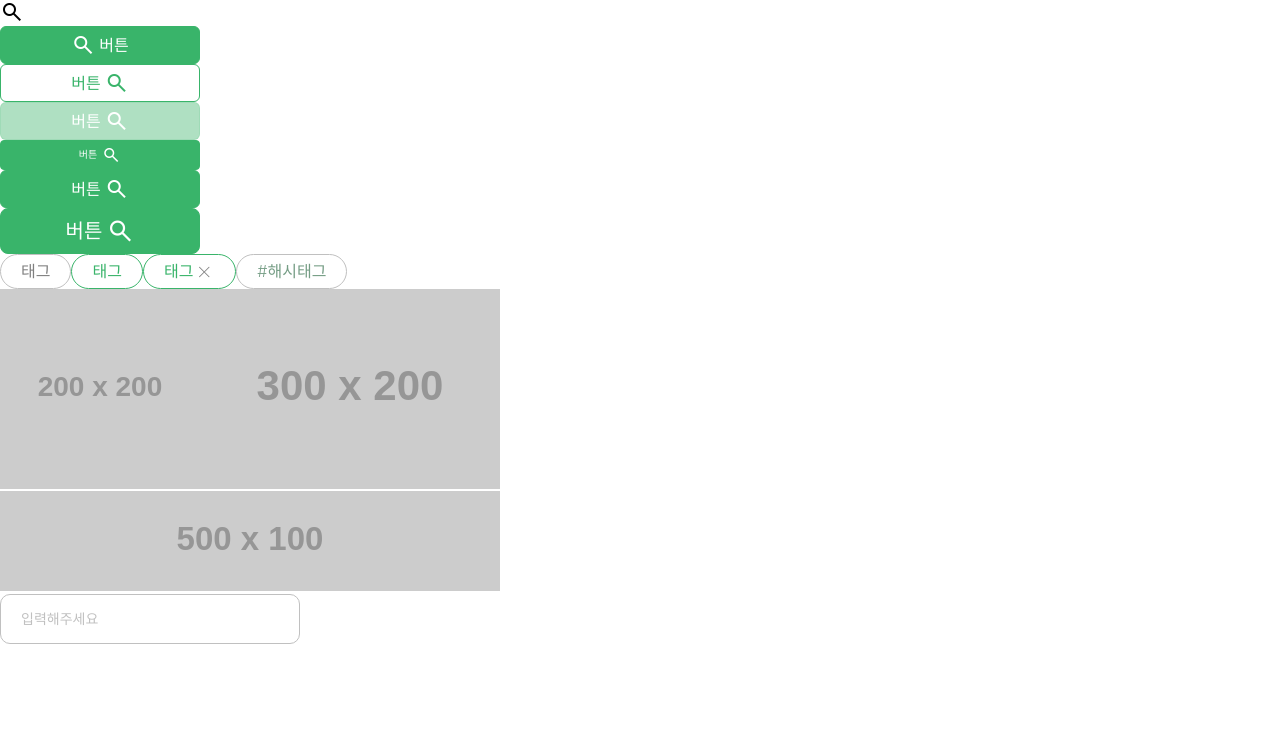
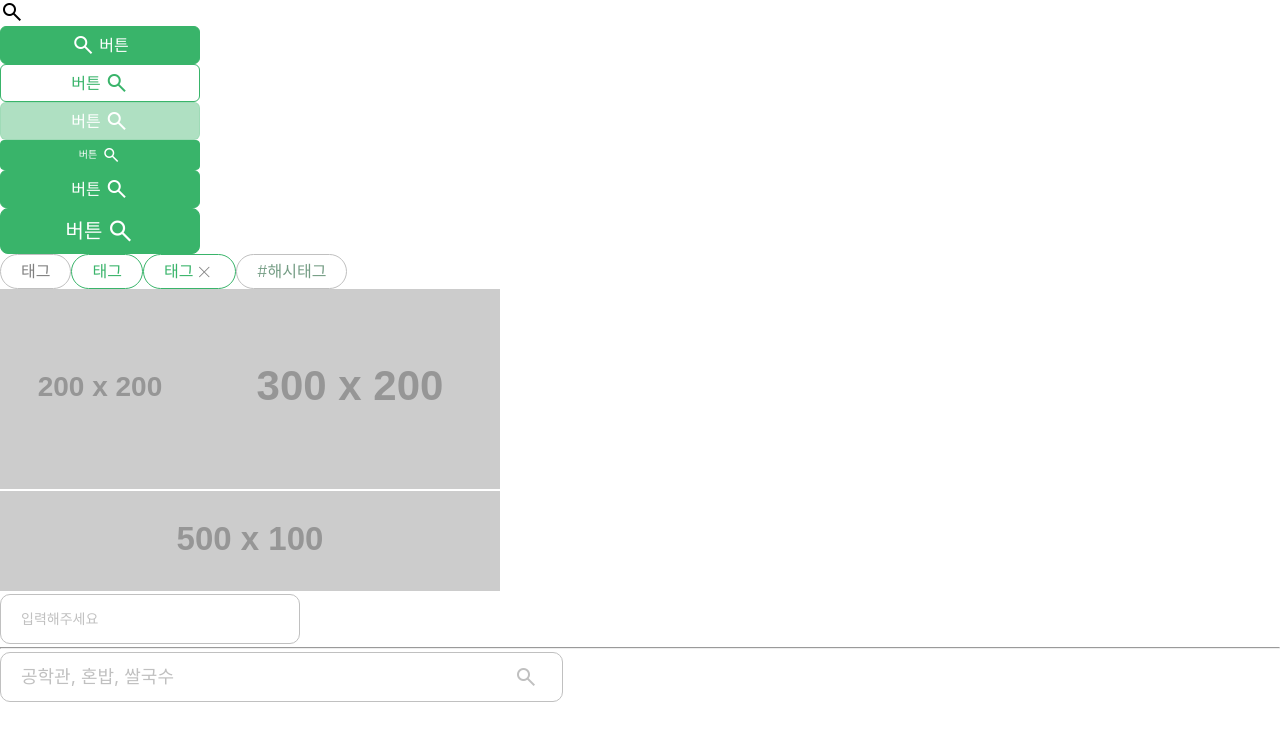
Before and after one commit to Team-EatKu/eatku-frontend, a React (Vite) app: page /dev/sample in a window 1280 px wide. Shown: the top 740 px of the page. Built offline with nearby package versions, Linux system fonts and the light colour scheme; a web font is replaced by a local one.

Commit message:
FEAT: Molecule: SearchBar 추가

```diff
--- a/src/common/component/atom/Icon/index.tsx
+++ b/src/common/component/atom/Icon/index.tsx
@@ -7,6 +7,7 @@ const Icon = ({
   icon,
   size = "2.4rem",
   color = Colors.Black,
+  onClick,
   className = "",
   customStyle = css``,
   ...props
@@ -15,6 +16,7 @@ const Icon = ({
     <IconContainer
       size={size}
       color={color}
+      onClick={onClick}
       className={`icon ${icon.name}-icon ${icon.className} ${className}`}
       customStyle={customStyle}
       {...props}
--- /dev/null
+++ b/src/common/component/molecule/SearchBar/index.tsx
@@ -0,0 +1,42 @@
+import { SearchBarProps } from "@typings/common/molecule.ts";
+import { SearchBarContainer } from "./styles.ts";
+import { Icon, Input } from "@atom/index.tsx";
+import { Colors, Icons } from "@styles";
+
+const SearchBar = ({
+  icon = Icons.search,
+  width = "56.3rem",
+  value,
+  onChange = () => {},
+  onClick = () => {},
+  placeholder = "",
+  className,
+  customStyle,
+  ...props
+}: SearchBarProps) => {
+  return (
+    <SearchBarContainer
+      width={width}
+      className={`search-bar ${className}`}
+      customStyle={customStyle}
+    >
+      <Input
+        className={"search-bar__input"}
+        fontSize={"1.8rem"}
+        value={value}
+        onChange={onChange}
+        placeholder={placeholder}
+        {...props}
+      />
+      <div className="icon-wrapper" onClick={onClick}>
+        <Icon
+          className={"search-bar__icon"}
+          icon={icon}
+          color={Colors.Silver}
+        />
+      </div>
+    </SearchBarContainer>
+  );
+};
+
+export default SearchBar;
--- /dev/null
+++ b/src/common/component/molecule/SearchBar/styles.ts
@@ -0,0 +1,35 @@
+import styled from "@emotion/styled";
+import { SearchBarContainerProps } from "@typings/common/molecule.ts";
+import { Colors, Generators } from "@styles";
+
+export const SearchBarContainer = styled.div<SearchBarContainerProps>`
+  position: relative;
+  width: ${(props) => props.width};
+  height: 5rem;
+  ${Generators.flexGenerator()};
+
+  & > input.search-bar__input {
+    padding-right: 7.5rem;
+  }
+
+  & > div.icon-wrapper {
+    position: absolute;
+    right: 0;
+    height: 100%;
+    ${Generators.flexGenerator()};
+    padding: 0 2.5rem;
+    cursor: pointer;
+
+    & > span.search-bar__icon {
+      transition: color 0.3s ease;
+    }
+
+    &:hover {
+      & > span.search-bar__icon {
+        color: ${Colors.Primary01};
+      }
+    }
+  }
+
+  ${(props) => props.customStyle};
+`;
--- /dev/null
+++ b/src/common/component/molecule/index.tsx
@@ -0,0 +1,3 @@
+import SearchBar from "./SearchBar";
+
+export { SearchBar };
--- a/src/pages/dev/page/sample/index.tsx
+++ b/src/pages/dev/page/sample/index.tsx
@@ -1,5 +1,6 @@
 import { Icons, Colors } from "@styles";
 import { Button, Icon, Image, Input, Tag } from "@atom/index.tsx";
+import { SearchBar } from "@molecule/index.tsx";
 
 const index = () => {
   return (
@@ -37,6 +38,10 @@ const index = () => {
       <section style={{ width: "30rem" }}>
         <Input />
       </section>
+      <hr />
+      <section style={{ width: "30rem" }}>
+        <SearchBar placeholder={"공학관, 혼밥, 쌀국수"} />
+      </section>
     </>
   );
 };
--- a/src/typings/common/atom.ts
+++ b/src/typings/common/atom.ts
@@ -10,6 +10,7 @@ export interface IconProps {
   icon: IconObject;
   size?: string;
   color?: string;
+  onClick?: React.MouseEventHandler<HTMLDivElement>;
   className?: string;
   customStyle?: SerializedStyles;
 }
@@ -89,7 +90,6 @@ export interface InputContainerProps {
   width?: string;
   height?: string;
   fontSize?: string;
-
   customStyle?: SerializedStyles;
 }
 
```
Also changed, not shown: src/typings/common/molecule.ts (+19 -0 lines).
